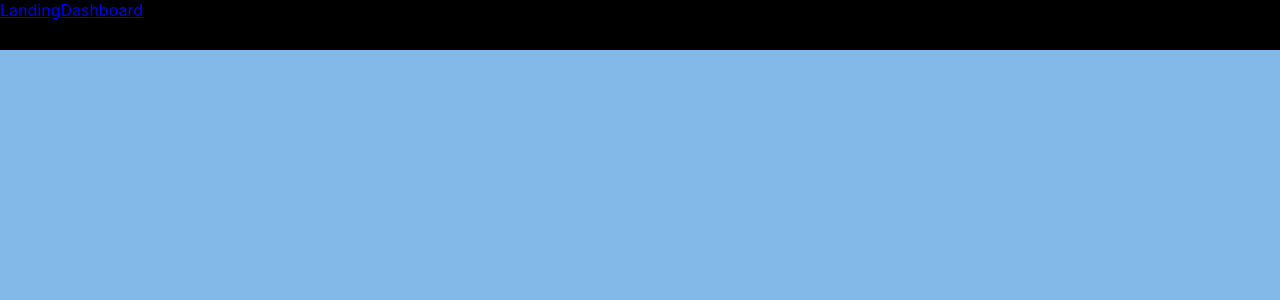
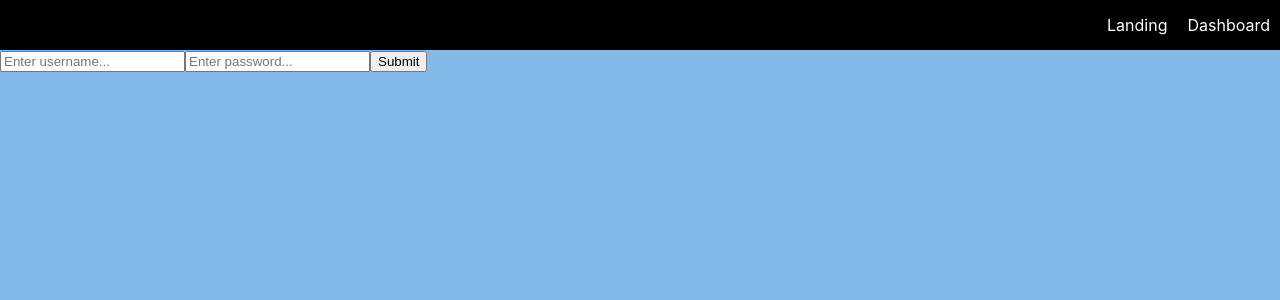
Before and after one commit to sherlock270/imgrepo, a React (Create React App) app in the folder imgrepo-fe/: page /login in a window 1280 px wide. Shown: the top 300 px of the page. Built offline with nearby package versions, Linux system fonts and the light colour scheme.

Commit message:
Added styling to links. Created Login and Register components and routes.

```diff
--- a/imgrepo-fe/src/App.css
+++ b/imgrepo-fe/src/App.css
@@ -1,3 +1,13 @@
+a {
+  color: inherit;
+  text-decoration: none;
+  margin: 10px;
+}
+
+a:hover {
+  text-decoration: underline;
+}
+
 .app-container {
   width: 100vw;
   min-height: 100vh;
@@ -21,4 +31,7 @@
   top: 0;
   background-color: black;
   color: white;
+  display: flex;
+  align-items: center;
+  justify-content: flex-end;
 }
--- a/imgrepo-fe/src/App.js
+++ b/imgrepo-fe/src/App.js
@@ -4,6 +4,8 @@ import { Route } from "react-router-dom";
 import Dashboard from "./components/Dashboard";
 import Landing from "./components/Landing";
 import Header from "./components/Header";
+import Login from "./components/Login";
+import Register from "./components/Register";
 
 function App() {
   return (
@@ -11,6 +13,8 @@ function App() {
       <Route path="/" component={Header} />
       <Route exact path="/" component={Landing} />
       <Route path="/dashboard" component={Dashboard} />
+      <Route path="/register" component={Register} />
+      <Route path="/login" component={Login} />
     </div>
   );
 }
--- a/imgrepo-fe/src/components/Landing.js
+++ b/imgrepo-fe/src/components/Landing.js
@@ -5,7 +5,8 @@ export default function Landing() {
   return (
     <div className="landing-container">
       <h1>Landing Page</h1>
-      <Link to="/dashboard">dashboard</Link>
+      <Link to="/login">Log In</Link>
+      <Link to="/register">Create an Account</Link>
     </div>
   );
 }
--- /dev/null
+++ b/imgrepo-fe/src/components/Login.js
@@ -0,0 +1,44 @@
+import React, { useState } from "react";
+import axios from "axios";
+
+export default function Login() {
+  const [username, setUsername] = useState("");
+  const [pass, setPass] = useState("");
+  return (
+    <div className="log-reg-container">
+      <form className="log-reg-form" onSubmit={submitHandler}>
+        <input
+          type="text"
+          placeholder="Enter username..."
+          onChange={(e) => setUsername(e.target.value)}
+          value={username}
+        />
+        <input
+          type="password"
+          placeholder="Enter password..."
+          onChange={(e) => setPass(e.target.value)}
+          value={pass}
+        />
+        <button type="submit">Submit</button>
+      </form>
+    </div>
+  );
+
+  function submitHandler(e) {
+    e.preventDefault();
+
+    axios
+      .post("http://localhost:8800/login", {
+        username: username,
+        password: pass,
+      })
+      .then((res) => {
+        console.log("res", res);
+        if (res.data.message === "success") {
+          localStorage.setItem("loggedIn", "true");
+        } else {
+          alert("Incorrect username or password");
+        }
+      });
+  }
+}
--- /dev/null
+++ b/imgrepo-fe/src/components/Register.js
@@ -0,0 +1,41 @@
+import React, { useState } from "react";
+import axios from "axios";
+
+export default function Register() {
+  const [username, setUsername] = useState("");
+  const [pass, setPass] = useState("");
+  return (
+    <div className="log-reg-container">
+      <form className="log-reg-form" onSubmit={submitHandler}>
+        <input
+          type="text"
+          placeholder="Enter username..."
+          onChange={(val) => setUsername(val.target.value)}
+          value={username}
+        />
+        <input
+          type="password"
+          placeholder="Enter password..."
+          onChange={(e) => setPass(e.target.value)}
+          value={pass}
+        />
+        <button type="submit">Submit</button>
+      </form>
+    </div>
+  );
+
+  function submitHandler(e) {
+    e.preventDefault();
+
+    axios
+      .post("http://localhost:8800/register", {
+        username: username,
+        password: pass,
+      })
+      .then((res) => {
+        console.log("res", res);
+        localStorage.setItem("loggedIn", "true");
+      })
+      .catch((err) => console.error(err));
+  }
+}
```
